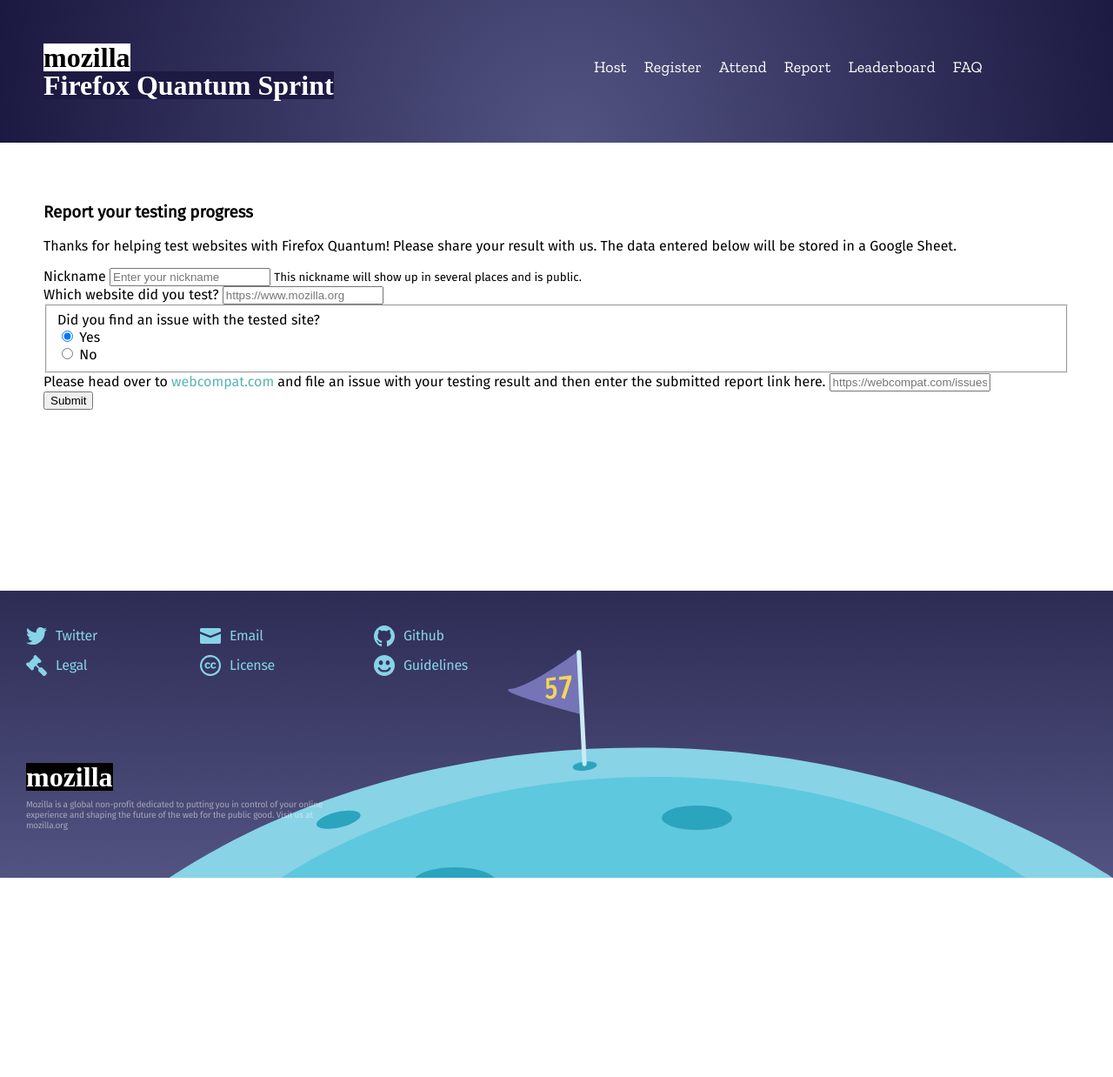
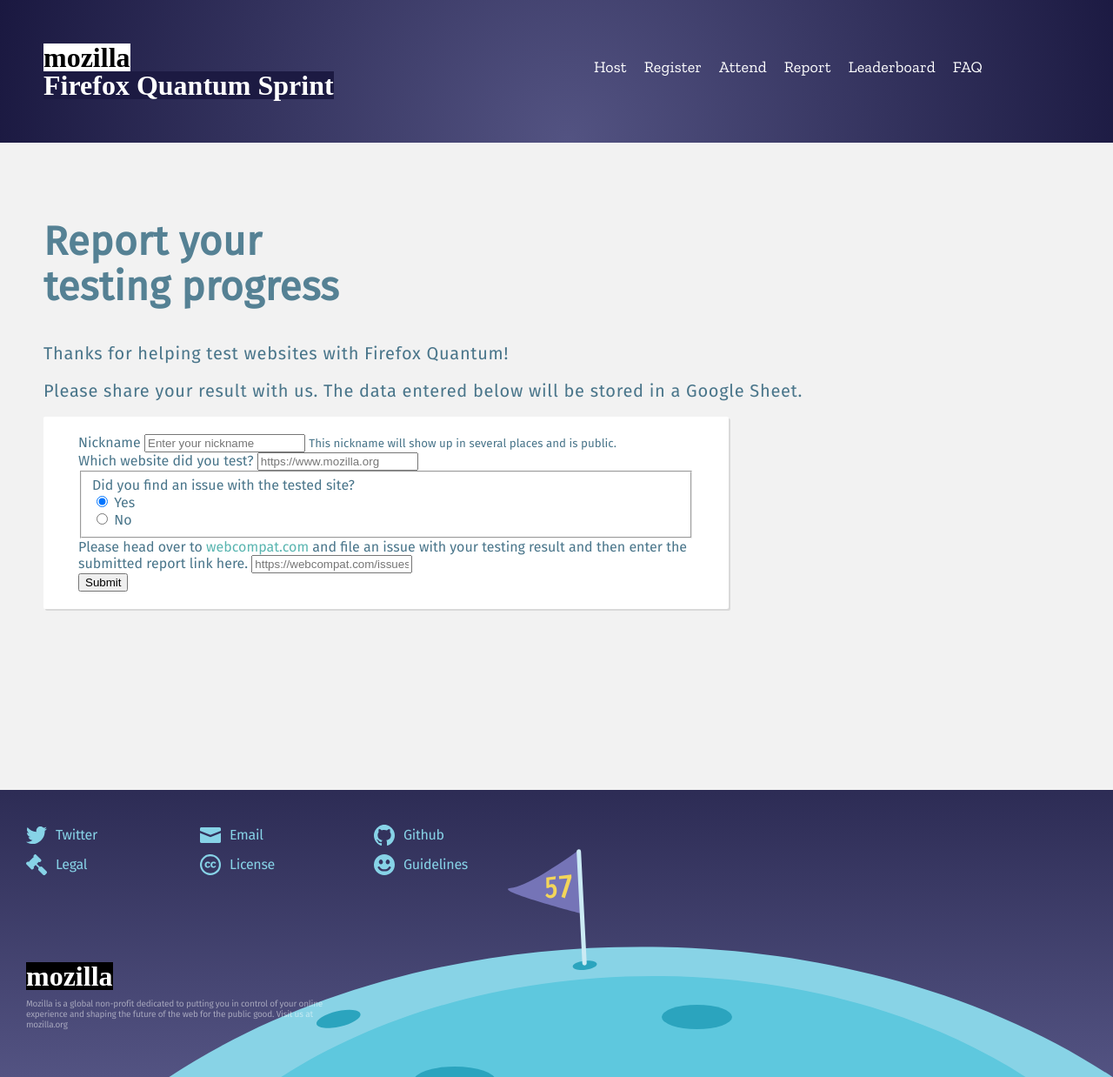
Before and after one commit to mozilla/firefox57-sprint, a Jekyll site: the page built from _articles/reporting.md, in a window 1280 px wide. Shown: the whole page at 87% size. Built offline with Jekyll 4.4.1, drawn with Linux system fonts in a browser that asks for light colours; some web fonts are replaced; before the commit the page ends 1009 px from its top, so only the background shows below that.

Commit message:
Use white content box for reporting form / faq and added some titles

```diff
--- a/_articles/reporting.md
+++ b/_articles/reporting.md
@@ -3,43 +3,51 @@
 title: "Reporting"
 ---
 
-### Report your testing progress
+<div class="reporting" markdown="1">
 
-Thanks for helping test websites with Firefox Quantum! Please share your result with us. The data entered below will be stored in a Google Sheet.
+# Report your testing progress
 
-<form id="reporting-form" action="" method="POST" target="no-target">
-  <div class="form-group">
-    <label for="nicknameInput">Nickname</label>
-    <input type="text" class="form-control" id="nicknameInput" placeholder="Enter your nickname">
-    <small id="nickname" class="form-text text-muted">This nickname will show up in several places and is public.</small>
+## Thanks for helping test websites with Firefox Quantum!
+
+## Please share your result with us. The data entered below will be stored in a Google Sheet.
+
+<div class="content-box">
+  <form id="reporting-form" action="" method="POST" target="no-target">
+    <div class="form-group">
+      <label for="nicknameInput">Nickname</label>
+      <input type="text" class="form-control" id="nicknameInput" placeholder="Enter your nickname">
+      <small id="nickname" class="form-text text-muted">This nickname will show up in several places and is public.</small>
+    </div>
+    <div class="form-group">
+      <label for="urlInput">Which website did you test?</label>
+      <input type="url" class="form-control" id="urlInput" placeholder="https://www.mozilla.org">
+    </div>
+    <fieldset class="form-group" id="issueFoundChoice">
+      <label>Did you find an issue with the tested site?</label>
+      <div class="form-check">
+        <label class="form-check-label">
+          <input type="radio" class="form-check-input" name="optionsRadios" id="optionsRadios1" onclick="ReportingForm.handleReportingIssueChoice(this);" value="Yes" checked> Yes
+        </label>
+      </div>
+      <div class="form-check">
+        <label class="form-check-label">
+          <input type="radio" class="form-check-input" name="optionsRadios" id="optionsRadios2" onclick="ReportingForm.handleReportingIssueChoice(this);" value="No"> No
+        </label>
+      </div>
+    </fieldset>
+    <div id="additionalWebcompatInfo" class="form-group">
+      <label for="issueWebcompatInput">Please head over to <a href="https://webcompat.com/">webcompat.com</a> and file an issue with your testing result and then enter the submitted report link here.</label>
+      <input type="url" class="form-control" id="issueWebcompatInput" placeholder="https://webcompat.com/issues/9999">
+    </div>
+    <button type="submit" class="btn btn-lg btn-info btn-xs-full">Submit</button>
+  </form>
+
+  <div class="afterSubmitInfo hidden">
+    <h2>Thanks for submitting your report!</h2>
+    <a href="{{ site.baseurl }}/reporting/">Add a new report</a>
   </div>
-  <div class="form-group">
-    <label for="urlInput">Which website did you test?</label>
-    <input type="url" class="form-control" id="urlInput" placeholder="https://www.mozilla.org">
-  </div>
-  <fieldset class="form-group" id="issueFoundChoice">
-    <label>Did you find an issue with the tested site?</label>
-    <div class="form-check">
-      <label class="form-check-label">
-        <input type="radio" class="form-check-input" name="optionsRadios" id="optionsRadios1" onclick="ReportingForm.handleReportingIssueChoice(this);" value="Yes" checked> Yes
-      </label>
-    </div>
-    <div class="form-check">
-      <label class="form-check-label">
-        <input type="radio" class="form-check-input" name="optionsRadios" id="optionsRadios2" onclick="ReportingForm.handleReportingIssueChoice(this);" value="No"> No
-      </label>
-    </div>
-  </fieldset>
-  <div id="additionalWebcompatInfo" class="form-group">
-    <label for="issueWebcompatInput">Please head over to <a href="https://webcompat.com/">webcompat.com</a> and file an issue with your testing result and then enter the submitted report link here.</label>
-    <input type="url" class="form-control" id="issueWebcompatInput" placeholder="https://webcompat.com/issues/9999">
-  </div>
-  <button type="submit" class="btn btn-lg btn-info btn-xs-full">Submit</button>
-</form>
+</div>
 
-<div class="afterSubmitInfo hidden">
-  <h2>Thanks for submitting your report!</h2>
-  <a href="{{ site.baseurl }}/reporting/">Add a new report</a>
 </div>
 
 <!-- used as target after form submission so we don't go away from our site -->
--- a/css/main.css
+++ b/css/main.css
@@ -10,6 +10,22 @@
 
 a:hover {
   box-shadow: inset 0 -4px 0 #59b5b0;
+}
+
+h1 {
+  font-size: 46px;
+  line-height: 1.12;
+  letter-spacing: 0.4px;
+  color: #558194;
+  width: 30%;
+}
+
+h2 {
+  font-size: 20px;
+  font-weight: 400;
+  line-height: 1.3;
+  letter-spacing: 0.7px;
+  color: #49758a;
 }
 
 .hidden {
@@ -388,6 +404,7 @@
   font-size: 36px;
   font-weight: 500;
   letter-spacing: 0.2px;
+  color: #FFF;
 }
 
 .home .events {
@@ -514,7 +531,11 @@
 .participate .content,
 .simple .content {
   font-family: 'Fira Sans';
-  padding: 50px 50px 50px 50px;
+  padding: 50px 50px 50px 50px
+}
+
+.simple .content {
+  background-color: #f2f2f2;
 }
 
 .host h3,
@@ -579,3 +600,32 @@
 #leaderboard th {
   padding: 10px 10px;
 }
+
+.reporting {
+  font-family: 'Fira Sans';
+}
+
+.content-box {
+  border-radius: 2px;
+  background-color: #ffffff;
+  box-shadow: 2px 2px 0 0 rgba(0, 0, 0, 0.1);
+  padding: 20px 40px 20px 40px;
+  max-width: 60%;
+  color: #49758a;
+}
+
+.content-box h3 {
+  border-top: solid 3px rgba(195, 232, 248, 0.5);
+  padding-top: 18px;
+  font-size: 18px;
+  line-height: 26px;
+}
+
+.content-box h3:first-child {
+  border-top: none;
+}
+
+.content-box p {
+  font-size: 16px;
+  line-height: 26px;
+}
```
Also changed, not shown: _articles/faq.md (+6 -0 lines).
